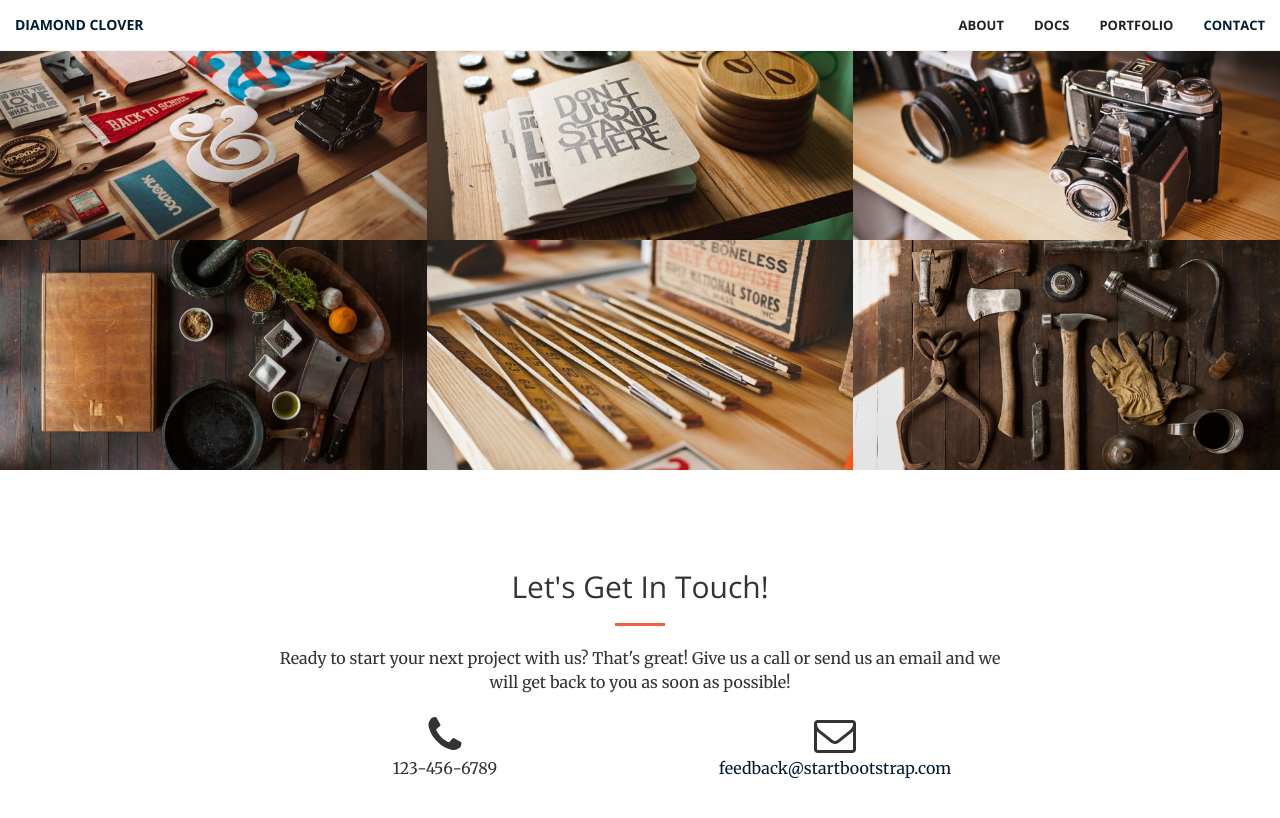
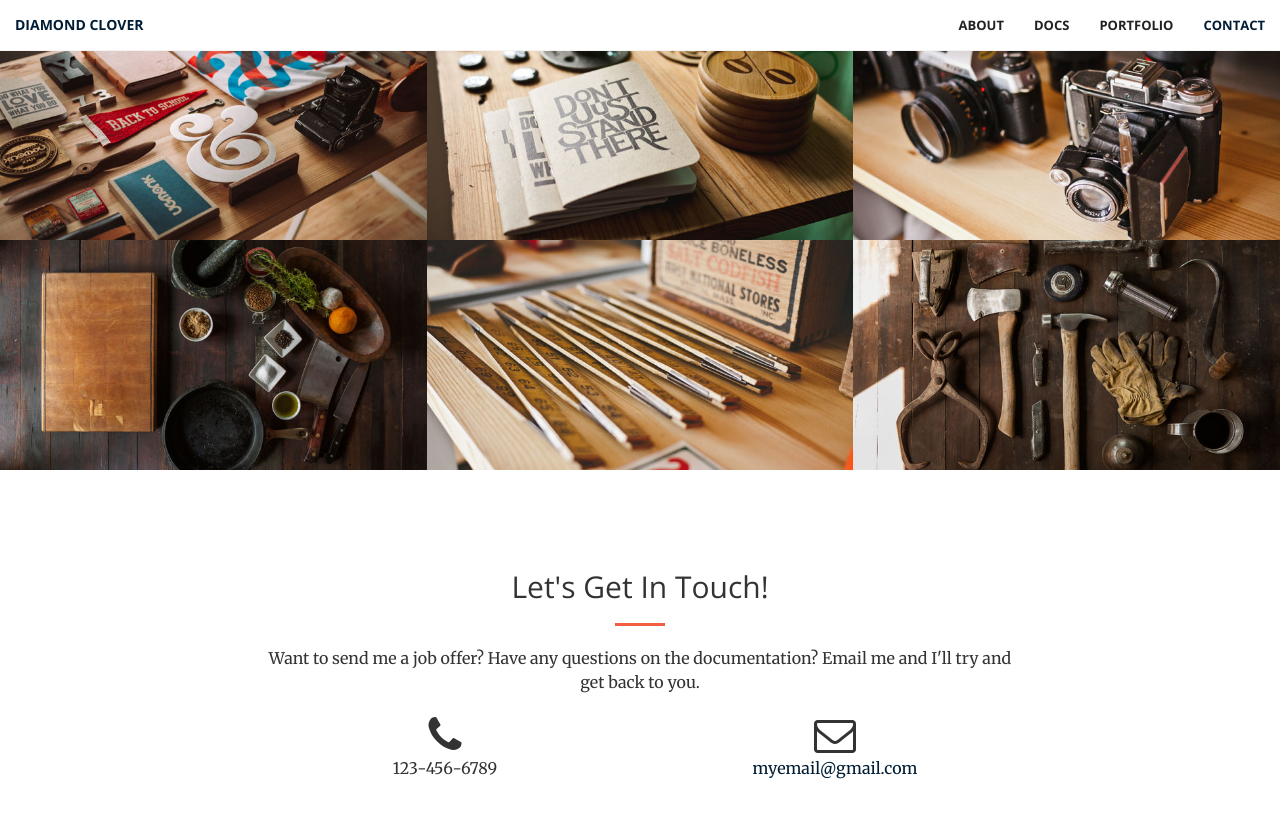
Before and after one commit to WolfOfTheNorth/diamondclover, a Jekyll site: the page index.html, which Jekyll copies as it is, in a window 1280 px wide and 900 px high, scrolled down 1778 px. Shown: the top 818 px of the window. Built offline with Jekyll 4.4.1, drawn with Linux system fonts in a browser that asks for light colours; nearby versions of some CDN libraries.

Commit message:
updated contact section

```diff
--- a/index.html
+++ b/index.html
@@ -238,7 +238,7 @@
                 <div class="col-lg-8 col-lg-offset-2 text-center">
                     <h2 class="section-heading">Let's Get In Touch!</h2>
                     <hr class="primary">
-                    <p>Ready to start your next project with us? That's great! Give us a call or send us an email and we will get back to you as soon as possible!</p>
+                    <p>Want to send me a job offer? Have any questions on the documentation? Email me and I'll try and get back to you.</p>
                 </div>
                 <div class="col-lg-4 col-lg-offset-2 text-center">
                     <i class="fa fa-phone fa-3x sr-contact"></i>
@@ -246,7 +246,7 @@
                 </div>
                 <div class="col-lg-4 text-center">
                     <i class="fa fa-envelope-o fa-3x sr-contact"></i>
-                    <p><a href="mailto:your-email@your-domain.com">feedback@startbootstrap.com</a></p>
+                    <p><a href="mailto:your-email@your-domain.com">myemail@gmail.com</a></p>
                 </div>
             </div>
         </div>
```
Also changed, not shown: 2 other files.
